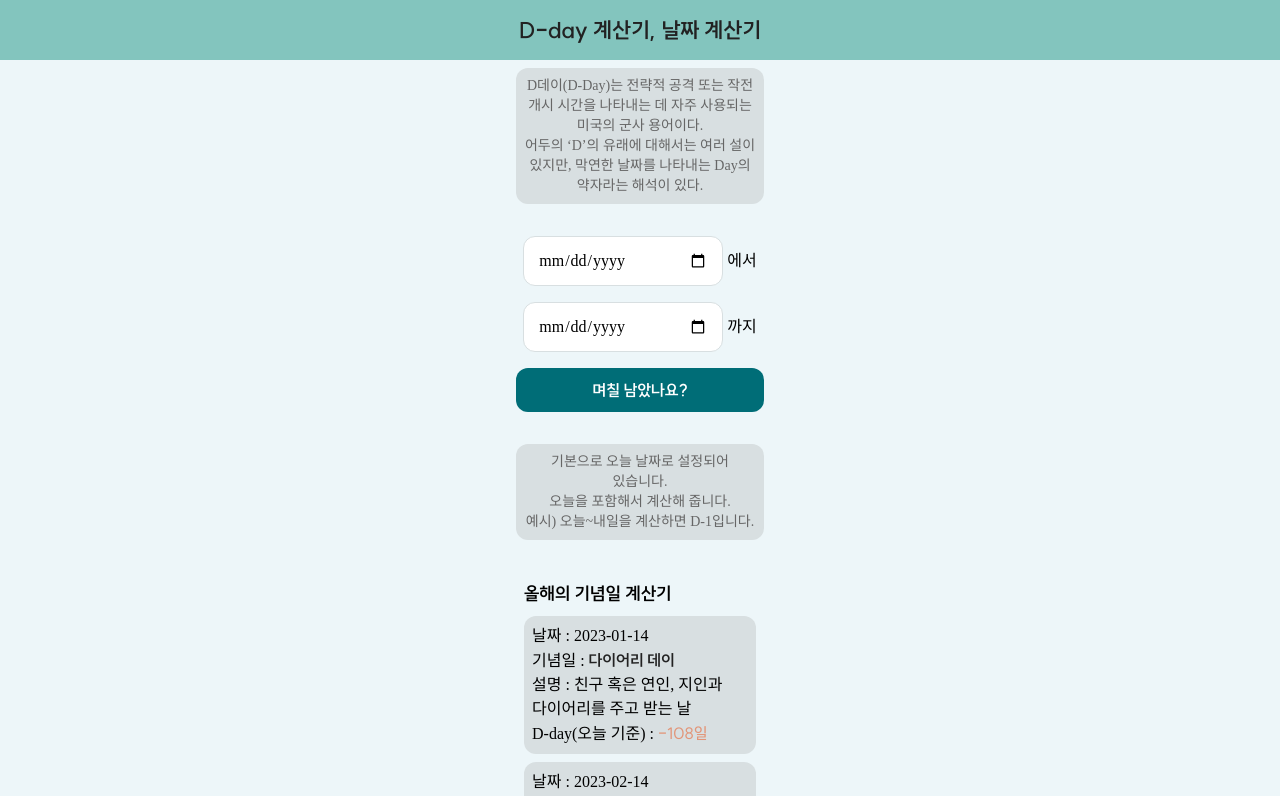
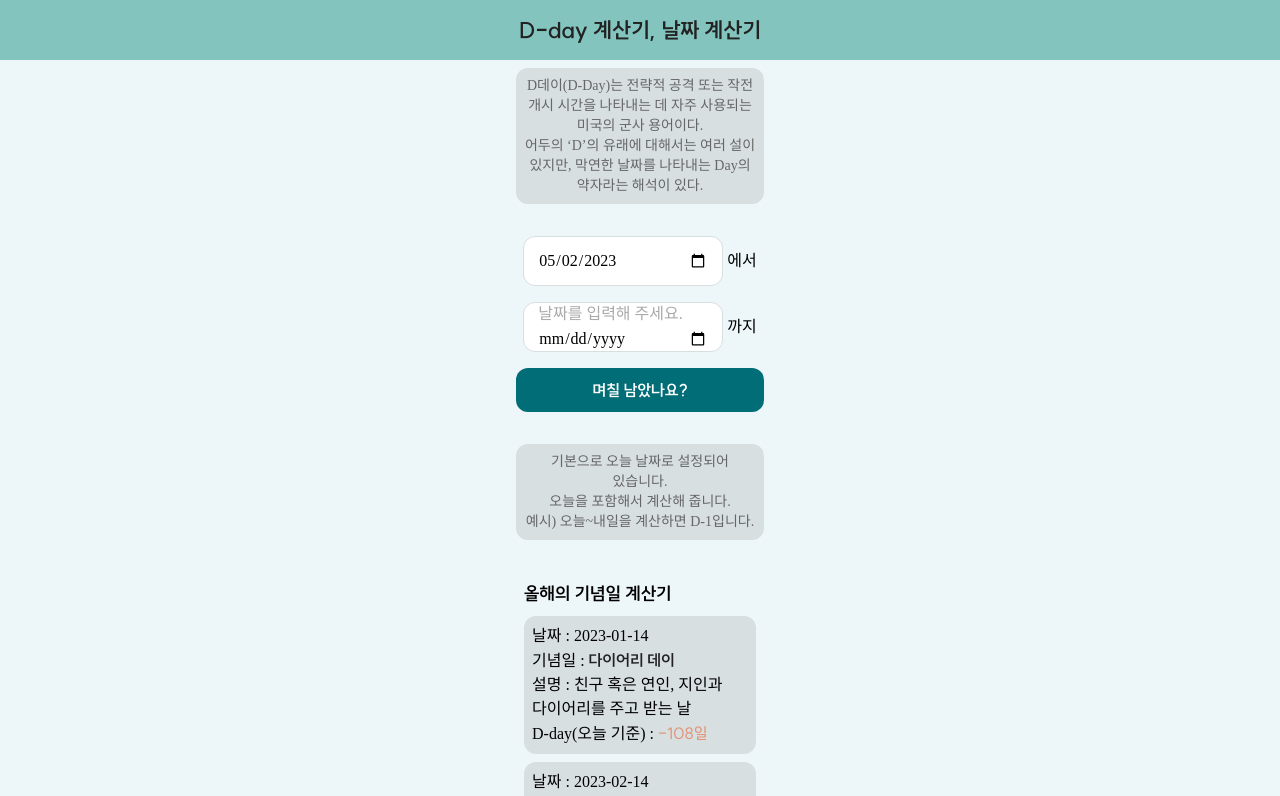
Before and after one commit to petercoco626/d-day, a Next.js app: page / in a window 1280 px wide. Shown: the top 796 px of the page. Built offline with nearby package versions, Linux system fonts and the light colour scheme; no server answers; a web font is replaced by a local one.

Commit message:
[feat] input default value 설정( date이지만 string으로 해야함 ), placeholer 설정...

```diff
--- a/src/components/dateCalculator/index.tsx
+++ b/src/components/dateCalculator/index.tsx
@@ -1,17 +1,16 @@
 import {
-  checkIsDateValidation,
   dDayDays,
+  generateDateFormatYYYYMMDD,
   getYearMonthDayDiff,
 } from '@/libs/date';
 import { useState } from 'react';
 import { useForm } from 'react-hook-form';
 import IWarningCircle from '@/assets/icon/WarningCircle.svg';
-import HeadMeta from '@/components/meta/headMeta';
 import * as gtag from '@/libs/gtag';
 
 type InputForm = {
-  startDate: Date;
-  endDate: Date;
+  startDate: string;
+  endDate: string;
 };
 
 type resultForm = {
@@ -28,7 +27,7 @@ const DateCalculator = () => {
     formState: { errors, isValid },
   } = useForm<InputForm>({
     defaultValues: {
-      startDate: new Date(),
+      startDate: generateDateFormatYYYYMMDD(new Date()),
     },
   });
 
@@ -40,13 +39,6 @@ const DateCalculator = () => {
   const valid = () => {
     const startDateOnResult = new Date(startDate);
     const endDateOnResult = new Date(endDate);
-
-    // if (!checkIsDateValidation(startDateOnResult, endDateOnResult)) {
-    //   alert('시작 날짜보다 미래의 날짜를 넣어주세요.');
-
-    //   return;
-    // }
-
     const diffDays = dDayDays(startDateOnResult, endDateOnResult);
     const diffYearMonthDay = getYearMonthDayDiff(
       startDateOnResult,
@@ -79,8 +71,11 @@ const DateCalculator = () => {
               {...register('startDate', {
                 required: '날짜를 입력해 주세요',
               })}
-              placeholder="날짜를 입력해 주세요."
-              className="w-[200px] h-[48px] rounded-xl bg-white border-[1px] border-gray_02 border-solid px-[14px] py-[24px] box-border"
+              data-placeholder="날짜를 입력해 주세요."
+              defaultValue={generateDateFormatYYYYMMDD(new Date())}
+              aria-required="true"
+              required
+              className="before:text-text_gray_01 focus:before:hidden valid:before:hidden before:content-[attr(data-placeholder)] before:w-full  w-[200px] h-[48px] rounded-xl bg-white border-[1px] border-gray_02 border-solid px-[14px] py-[24px] box-border"
             />
             에서
           </div>
@@ -98,8 +93,10 @@ const DateCalculator = () => {
               {...register('endDate', {
                 required: '날짜를 입력해 주세요',
               })}
-              placeholder="날짜를 입력해 주세요."
-              className="w-[200px] h-[48px] rounded-xl bg-white border-[1px] border-gray_02 border-solid px-[14px] py-[24px] box-border"
+              data-placeholder="날짜를 입력해 주세요."
+              aria-required="true"
+              required
+              className="before:text-text_gray_01 focus:before:hidden valid:before:hidden before:content-[attr(data-placeholder)] before:w-full placeholder:text-text_gray_01 w-[200px] h-[48px] rounded-xl bg-white border-[1px] border-gray_02 border-solid px-[14px] py-[24px] box-border"
             />
             까지
           </div>
```
